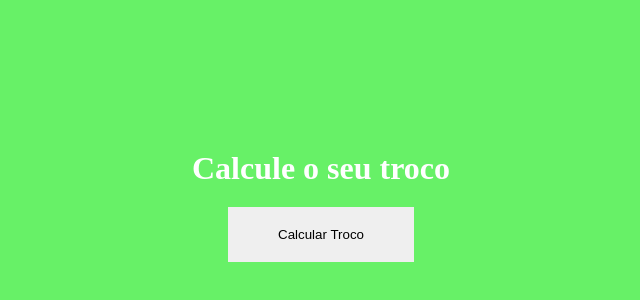
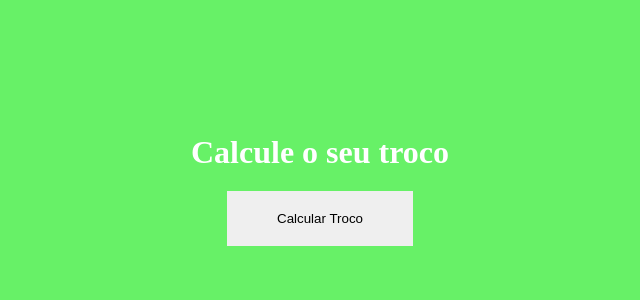
Before and after one commit to jeovacio/DESAFIOS-CURSO-EM-VIDEO, a plain HTML site: page js/desafio-04/index.html in a window 1280 px wide. Shown: the part 210-510 px from the top of the page, without its empty margins (320-960 px from the left). Drawn offline with Linux system fonts and the light colour scheme.

Commit message:
atualização do quarto desafio

```diff
--- a/js/desafio-04/index.html
+++ b/js/desafio-04/index.html
@@ -18,13 +18,14 @@
             width: 100%;
             background-color: rgb(103, 241, 103);
             color: white;
-            text-align: center;
+
         }
 
         main {
-            position: absolute;
-            top: 45%;
-            left: 40%;
+           position: relative;
+           top: 50%;
+           transform: translateY(-50%);
+           text-align: center;
         }
 
         button {
```
